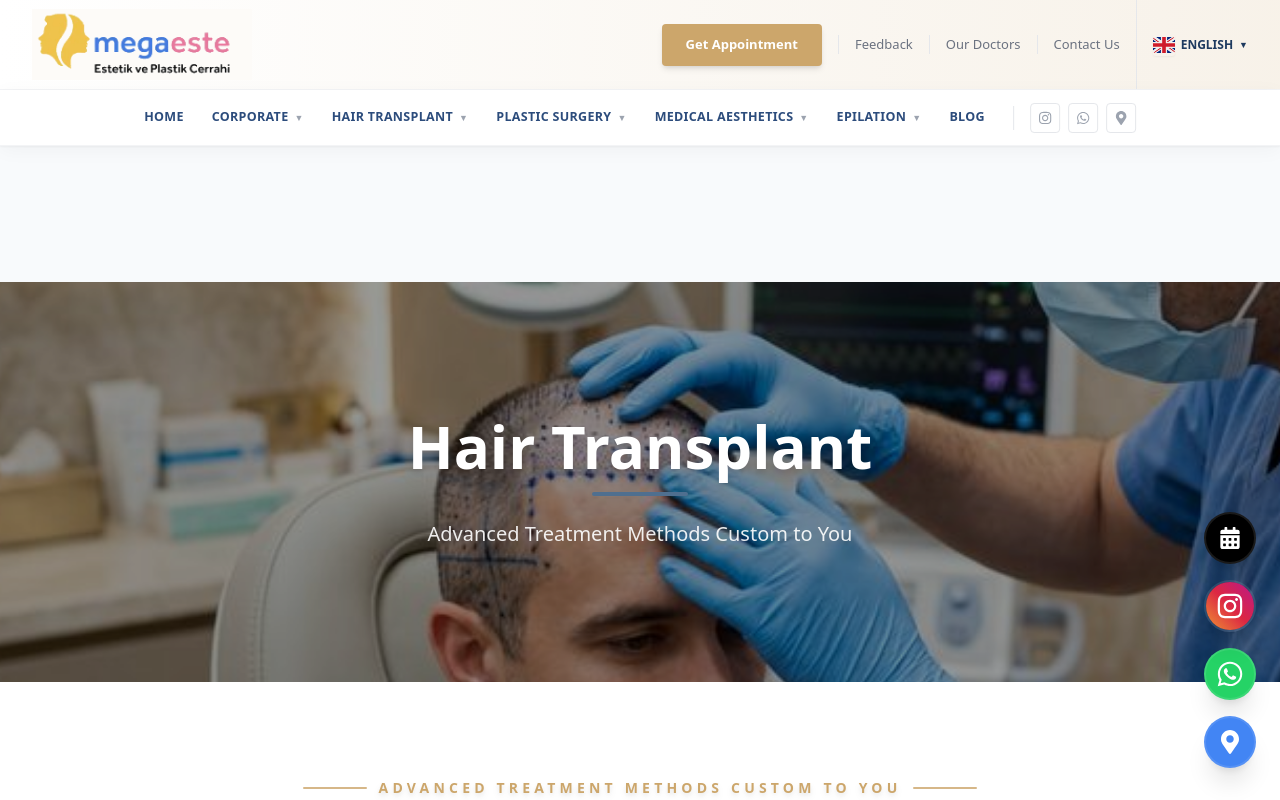
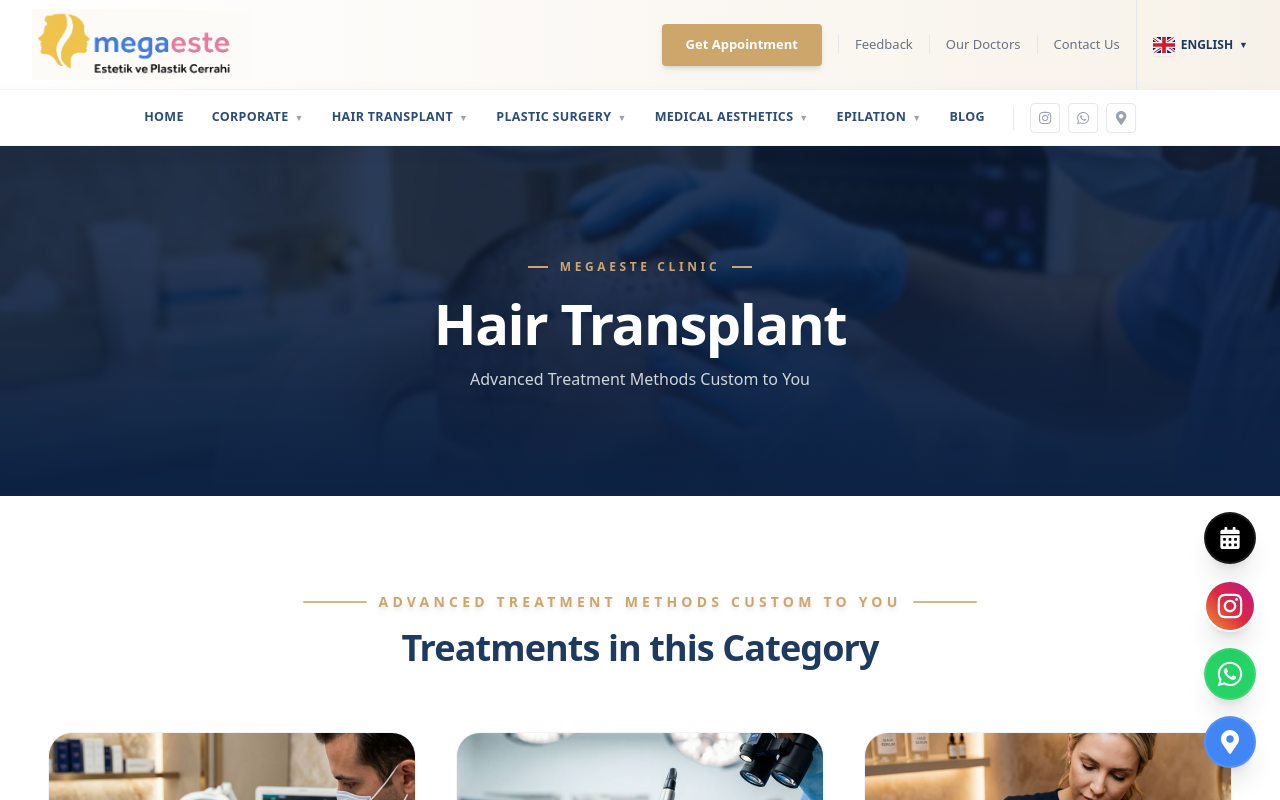
Before and after one commit to webtasarimdigital/megaeste, a Next.js app: page /en/kategori/hair-transplant in a window 1280 px wide. Shown: the top 800 px of the page. Built offline with nearby package versions, Linux system fonts and the light colour scheme.

Commit message:
build fix iç sayfa

```diff
--- a/src/app/[lang]/kategori/[slug]/page.tsx
+++ b/src/app/[lang]/kategori/[slug]/page.tsx
@@ -110,7 +110,7 @@
   return (
     <>
       <Header dict={dict?.header} lang={lang} />
-      <main className="min-h-screen bg-[#f8fafc] flex flex-col pt-[104px] md:pt-[136px]">
+      <main className="min-h-screen bg-[#f8fafc] flex flex-col">
         <CategoryDetailContent
           categorySlug={slug}
           categoryTitle={categoryTitle}
--- a/src/components/CategoryDetailContent.tsx
+++ b/src/components/CategoryDetailContent.tsx
@@ -29,40 +29,43 @@
 }: CategoryDetailContentProps) {
   return (
     <div className="w-full bg-white relative">
-      {/* Hero Section */}
-      <div className="relative w-full h-[50vh] min-h-[400px] flex items-center justify-center overflow-hidden">
-        <div className="absolute inset-0 bg-black/40 z-10" />
-        <img
-          src={bgImage}
-          alt={categoryTitle}
-          className="absolute inset-0 w-full h-full object-cover transform scale-105"
-        />
-        <div className="absolute inset-0 z-20 flex flex-col items-center justify-center text-center px-4">
+      {/* Hero */}
+      <section className="relative w-full h-[350px] lg:h-[40vh] min-h-[350px] bg-[#0d2244] flex items-center justify-center overflow-hidden pb-8">
+        <div className="absolute inset-0 z-0">
+          <div
+            className="absolute inset-0 bg-cover bg-center bg-no-repeat opacity-40 blur-[2px] transform scale-105"
+            style={{ backgroundImage: `url(${bgImage})` }}
+          ></div>
+          <div className="absolute inset-0 bg-[#0d2244]/70 z-10 mix-blend-multiply"></div>
+          <div className="absolute inset-x-0 bottom-0 h-2/3 bg-gradient-to-t from-[#0d2244] to-transparent z-20"></div>
+        </div>
+
+        <div className="relative z-30 flex flex-col items-center justify-center text-center px-4 pt-4 md:pt-10">
+          <div className="flex items-center space-x-3 mb-3 md:mb-5">
+            <div className="w-5 h-[2px] bg-[#cca66b]"></div>
+            <span className="text-[#cca66b] text-[11px] md:text-xs font-black tracking-[0.3em] uppercase drop-shadow-md">
+              MEGAESTE CLINIC
+            </span>
+            <div className="w-5 h-[2px] bg-[#cca66b]"></div>
+          </div>
           <motion.h1
             initial={{ opacity: 0, y: 20 }}
             animate={{ opacity: 1, y: 0 }}
             transition={{ duration: 0.6 }}
-            className="text-4xl md:text-5xl lg:text-6xl font-bold text-white mb-4 drop-shadow-lg"
+            className="text-4xl md:text-5xl lg:text-[56px] font-black text-white tracking-tight leading-none mb-4 drop-shadow-xl"
           >
             {categoryTitle}
           </motion.h1>
-          <motion.div
-            initial={{ opacity: 0, scale: 0.8 }}
-            animate={{ opacity: 1, scale: 1 }}
-            transition={{ delay: 0.3, duration: 0.5 }}
-            className="w-24 h-1 rounded-full mb-6"
-            style={{ backgroundColor: themeColor }}
-          />
           <motion.p
             initial={{ opacity: 0 }}
             animate={{ opacity: 1 }}
             transition={{ delay: 0.5, duration: 0.8 }}
-            className="text-white/90 text-lg md:text-xl font-medium max-w-2xl text-center"
+            className="text-gray-300 text-sm md:text-base font-medium max-w-xl leading-relaxed drop-shadow-sm"
           >
             {subTitle}
           </motion.p>
         </div>
-      </div>
+      </section>
 
       {/* Sub-Services Section */}
       <div className="w-full max-w-7xl mx-auto px-4 md:px-8 xl:px-12 py-16 md:py-24">
@@ -80,7 +83,7 @@
         </div>
 
         {servicesList.length > 0 ? (
-          <div className="grid grid-cols-1 md:grid-cols-2 lg:grid-cols-2 gap-8 md:gap-10">
+          <div className="grid grid-cols-1 md:grid-cols-2 lg:grid-cols-3 gap-8 md:gap-10">
             {servicesList.map((service, idx) => (
               <motion.div
                 key={service.id}
--- a/src/components/FeedbackContent.tsx
+++ b/src/components/FeedbackContent.tsx
@@ -2,14 +2,11 @@
 /* eslint-disable @next/next/no-img-element */
 
 import React from 'react';
-import Link from 'next/link';
-import { FaChevronRight } from 'react-icons/fa';
 
 // eslint-disable-next-line @typescript-eslint/no-explicit-any, @typescript-eslint/no-unused-vars
 export default function FeedbackContent({ dict, lang }: { dict?: any, lang: string }) {
   const isTr = lang === 'tr';
   const title = isTr ? 'Görüş ve Önerileriniz' : 'Feedback & Suggestions';
-  const subtitle = isTr ? 'SİZİN İÇİN DEĞİŞİYORUZ' : 'WE EVOLVE FOR YOU';
   const desc = isTr
     ? 'Hizmet kalitemizi daha da artırmak için düşünceleriniz bizim için çok değerli. Lütfen kliniklerimizle ilgili soru, görüş ve önerilerinizi bizimle paylaşın.'
     : 'Your thoughts are very valuable to us in order to further increase our service quality. Please share your feedback and suggestions about our clinics with us.';
```
